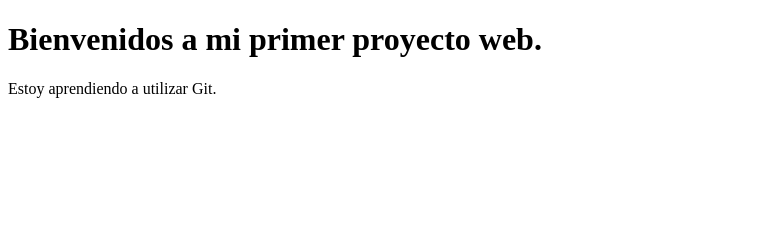
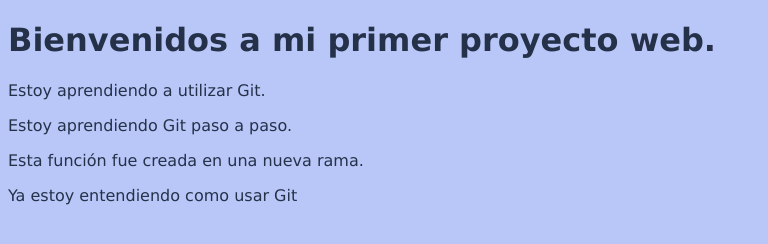
Before and after one commit to DoraCruz/mi_proyecto_web, a plain HTML site: page index.html in a window 1280 px wide. Shown: the whole page, without its empty margins (0-768 px from the left). Drawn offline with Linux system fonts and the light colour scheme.

```diff
--- a/estilos2.css
+++ b/estilos2.css
@@ -0,0 +1,8 @@
+body {
+    font-family:Verdana, Geneva, Tahoma, sans-serif;
+    background-color: #B9C7F8;
+    color: #253149;
+    justify-content: left;
+    align-items: left;
+    height: 100vh;
+}
--- a/index.html
+++ b/index.html
@@ -2,10 +2,13 @@
 <html lang="en">
 <head>
     <title>Mi primer proyecto</title>
+    <link rel="stylesheet" href="estilos2.css">
 </head>
 <body>
     <h1>Bienvenidos a mi primer proyecto web.</h1>
     <p>Estoy aprendiendo a utilizar Git.</p>
-
+    <p>Estoy aprendiendo Git paso a paso.</p>
+    <p>Esta función fue creada en una nueva rama.</p>
+    <p>Ya estoy entendiendo como usar Git</p>
 </body>
 </html>
```
Also changed, not shown: servicios.html (added).
